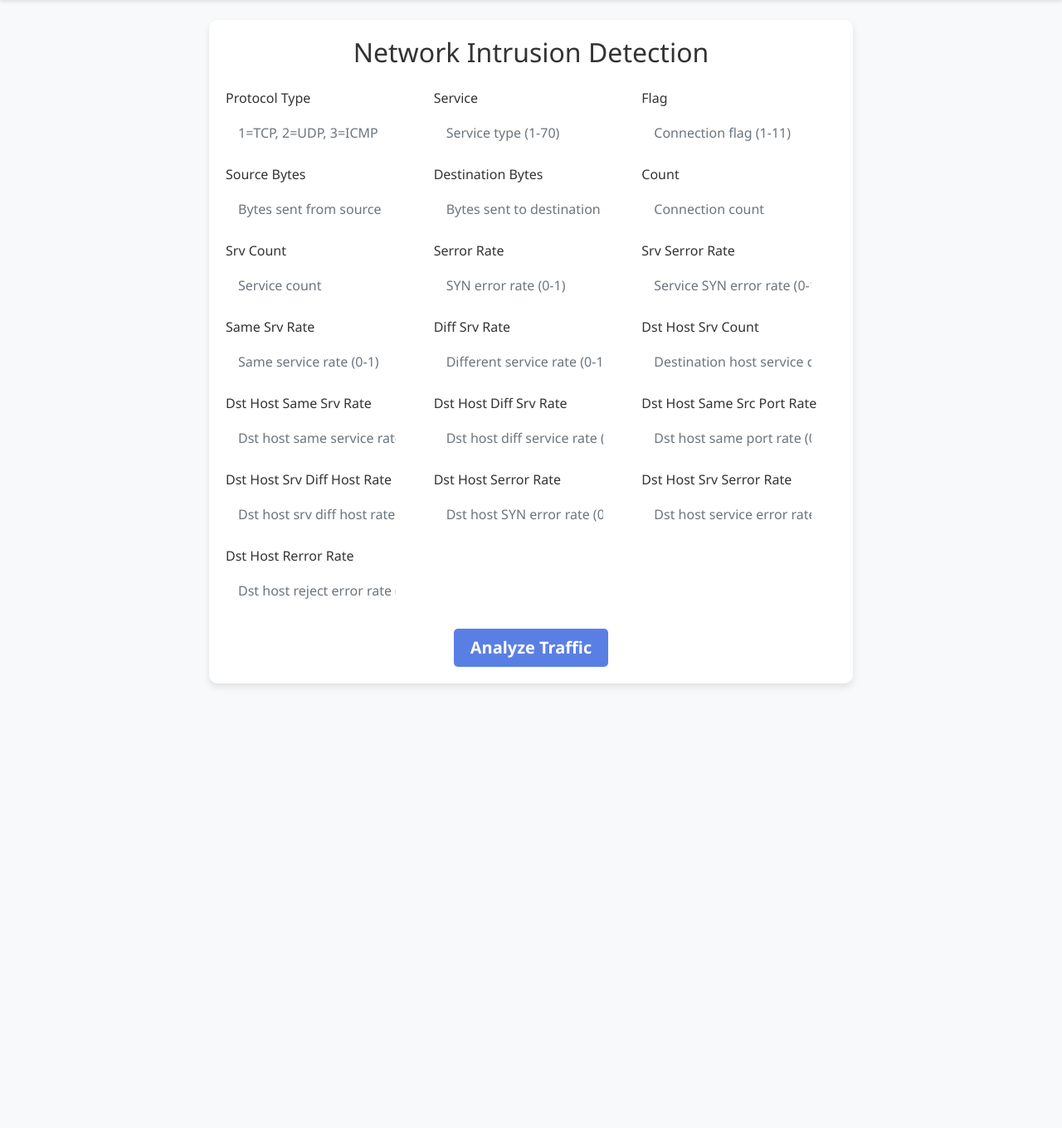
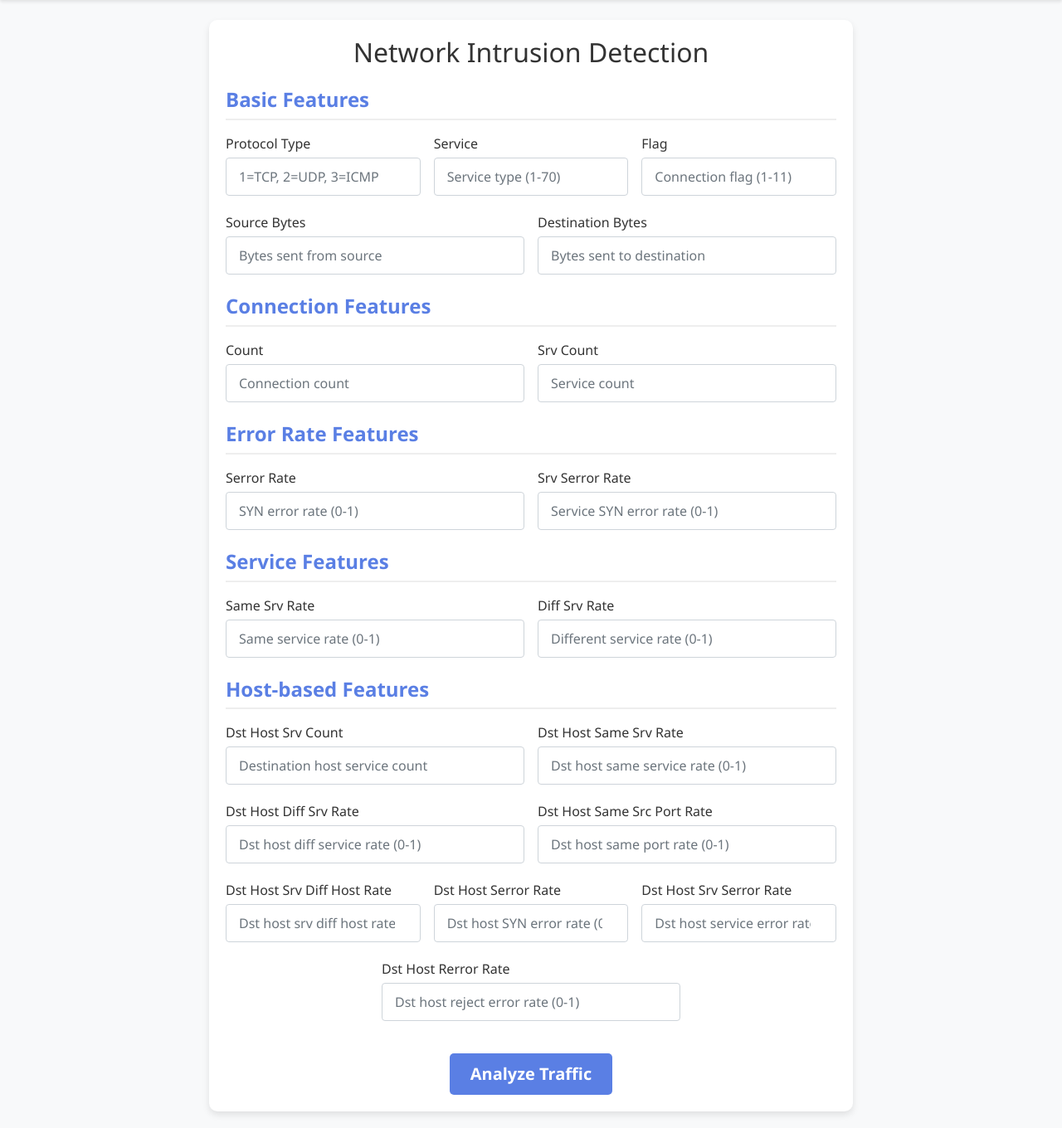
Before and after one commit to akalekurthi/Network-Security-Predictor, a Flask app: template templates/index.html in a window 1280 px wide. Shown: the part 56-1416 px from the top of the page at 83% size. Before the commit the page ends 884 px from the top, so only its background shows below. Run offline with Flask 3, Linux system fonts and the light colour scheme; the template is opened without the code that fills it, so the values that code supplies are empty.

Commit message:
Assistant checkpoint: Restore login pages and improve form alignment
Assistant generated file changes:
- templates/login.html: Restore original login page
- templates/register.html: Restore original register page
- templates/index.html: Improve input segments alignment
- static/css/style.css: Add styles for form sections

---

User prompt:

and also undo all the login page changes . and arrange the home page in order i mean alignment of the input segments .

Replit-Commit-Author: Assistant
Replit-Commit-Session-Id: 0fe7ac8f-04b9-4bb5-aaa7-3dfec1634e21

```diff
--- a/static/css/style.css
+++ b/static/css/style.css
@@ -250,3 +250,43 @@ body {
     font-weight: 700;
     text-align: center;
 }
+/* Section titles in the network analysis form */
+.section-title {
+  color: #5a7fe4;
+  font-weight: 600;
+  border-bottom: 2px solid #eee;
+  padding-bottom: 8px;
+}
+
+/* Form styling */
+.form-label {
+  font-weight: 500;
+  margin-bottom: 5px;
+}
+
+.form-control {
+  border: 1px solid #ced4da;
+  transition: border-color 0.2s;
+}
+
+.form-control:focus {
+  border-color: #5a7fe4;
+  box-shadow: 0 0 0 0.2rem rgba(90, 127, 228, 0.25);
+}
+
+/* Button styling */
+#analyze-btn {
+  background-color: #5a7fe4;
+  border-color: #5a7fe4;
+  font-weight: 600;
+  padding: 10px 25px;
+  transition: all 0.3s;
+  margin-top: 15px;
+}
+
+#analyze-btn:hover {
+  background-color: #4a6fd4;
+  border-color: #4a6fd4;
+  transform: translateY(-2px);
+  box-shadow: 0 4px 8px rgba(0,0,0,0.1);
+}
--- a/templates/index.html
+++ b/templates/index.html
@@ -9,8 +9,10 @@
 
                 <form id="detection-form" action="{{ url_for('predict') }}" method="post">
                     <input type="hidden" name="csrf_token" value="{{ csrf_token() }}"/>
+
+                    <!-- Basic Features Section -->
+                    <h4 class="section-title mt-3 mb-3">Basic Features</h4>
                     <div class="row g-3">
-                        <!-- Basic Features -->
                         <div class="col-md-4">
                             <label class="form-label">Protocol Type</label>
                             <input type="number" class="form-control" name="input_1" required
@@ -28,90 +30,108 @@
                             <input type="number" class="form-control" name="input_3" required
                                    placeholder="Connection flag (1-11)" min="1" max="11">
                         </div>
+                    </div>
 
-                        <div class="col-md-4">
+                    <div class="row g-3 mt-1">
+                        <div class="col-md-6">
                             <label class="form-label">Source Bytes</label>
                             <input type="number" class="form-control" name="input_4" required min="0"
                                    placeholder="Bytes sent from source">
                         </div>
 
-                        <div class="col-md-4">
+                        <div class="col-md-6">
                             <label class="form-label">Destination Bytes</label>
                             <input type="number" class="form-control" name="input_5" required min="0"
                                    placeholder="Bytes sent to destination">
                         </div>
+                    </div>
 
-                        <!-- Connection Features -->
-                        <div class="col-md-4">
+                    <!-- Connection Features Section -->
+                    <h4 class="section-title mt-4 mb-3">Connection Features</h4>
+                    <div class="row g-3">
+                        <div class="col-md-6">
                             <label class="form-label">Count</label>
                             <input type="number" class="form-control" name="input_6" required min="0"
                                    placeholder="Connection count">
                         </div>
 
-                        <div class="col-md-4">
+                        <div class="col-md-6">
                             <label class="form-label">Srv Count</label>
                             <input type="number" class="form-control" name="input_7" required min="0"
                                    placeholder="Service count">
                         </div>
+                    </div>
 
-                        <!-- Error Rate Features -->
-                        <div class="col-md-4">
+                    <!-- Error Rate Features Section -->
+                    <h4 class="section-title mt-4 mb-3">Error Rate Features</h4>
+                    <div class="row g-3">
+                        <div class="col-md-6">
                             <label class="form-label">Serror Rate</label>
                             <input type="number" class="form-control" name="input_8" required
                                    step="0.01" min="0" max="1"
                                    placeholder="SYN error rate (0-1)">
                         </div>
 
-                        <div class="col-md-4">
+                        <div class="col-md-6">
                             <label class="form-label">Srv Serror Rate</label>
                             <input type="number" class="form-control" name="input_9" required
                                    step="0.01" min="0" max="1"
                                    placeholder="Service SYN error rate (0-1)">
                         </div>
+                    </div>
 
-                        <!-- Service Features -->
-                        <div class="col-md-4">
+                    <!-- Service Features Section -->
+                    <h4 class="section-title mt-4 mb-3">Service Features</h4>
+                    <div class="row g-3">
+                        <div class="col-md-6">
                             <label class="form-label">Same Srv Rate</label>
                             <input type="number" class="form-control" name="input_10" required
                                    step="0.01" min="0" max="1"
                                    placeholder="Same service rate (0-1)">
                         </div>
 
-                        <div class="col-md-4">
+                        <div class="col-md-6">
                             <label class="form-label">Diff Srv Rate</label>
                             <input type="number" class="form-control" name="input_11" required
                                    step="0.01" min="0" max="1"
                                    placeholder="Different service rate (0-1)">
                         </div>
+                    </div>
 
-                        <!-- Host-based Features -->
-                        <div class="col-md-4">
+                    <!-- Host-based Features Section -->
+                    <h4 class="section-title mt-4 mb-3">Host-based Features</h4>
+                    <div class="row g-3">
+                        <div class="col-md-6">
                             <label class="form-label">Dst Host Srv Count</label>
                             <input type="number" class="form-control" name="input_12" required min="0"
                                    placeholder="Destination host service count">
                         </div>
 
-                        <div class="col-md-4">
+                        <div class="col-md-6">
                             <label class="form-label">Dst Host Same Srv Rate</label>
                             <input type="number" class="form-control" name="input_13" required
                                    step="0.01" min="0" max="1"
                                    placeholder="Dst host same service rate (0-1)">
                         </div>
+                    </div>
 
-                        <div class="col-md-4">
+                    <div class="row g-3 mt-1">
+                        <div class="col-md-6">
                             <label class="form-label">Dst Host Diff Srv Rate</label>
                             <input type="number" class="form-control" name="input_14" required
                                    step="0.01" min="0" max="1"
                                    placeholder="Dst host diff service rate (0-1)">
                         </div>
 
-                        <div class="col-md-4">
+                        <div class="col-md-6">
                             <label class="form-label">Dst Host Same Src Port Rate</label>
                             <input type="number" class="form-control" name="input_15" required
                                    step="0.01" min="0" max="1"
                                    placeholder="Dst host same port rate (0-1)">
                         </div>
+                    </div>
 
+                    <div class="row g-3 mt-1">
                         <div class="col-md-4">
                             <label class="form-label">Dst Host Srv Diff Host Rate</label>
                             <input type="number" class="form-control" name="input_16" required
@@ -132,13 +152,16 @@
                                    step="0.01" min="0" max="1"
                                    placeholder="Dst host service error rate (0-1)">
                         </div>
+                    </div>
 
-                        <div class="col-md-4">
+                    <div class="row g-3 mt-1">
+                        <div class="col-md-6 mx-auto">
                             <label class="form-label">Dst Host Rerror Rate</label>
                             <input type="number" class="form-control" name="input_19" required
                                    step="0.01" min="0" max="1"
                                    placeholder="Dst host reject error rate (0-1)">
                         </div>
+                    </div>
 
                         <div class="col-12 text-center mt-4">
                             <button type="submit" class="btn btn-primary btn-lg" id="analyze-btn">
```
Also changed, not shown: templates/login.html (+20 -8 lines), templates/register.html (+33 -13 lines).
